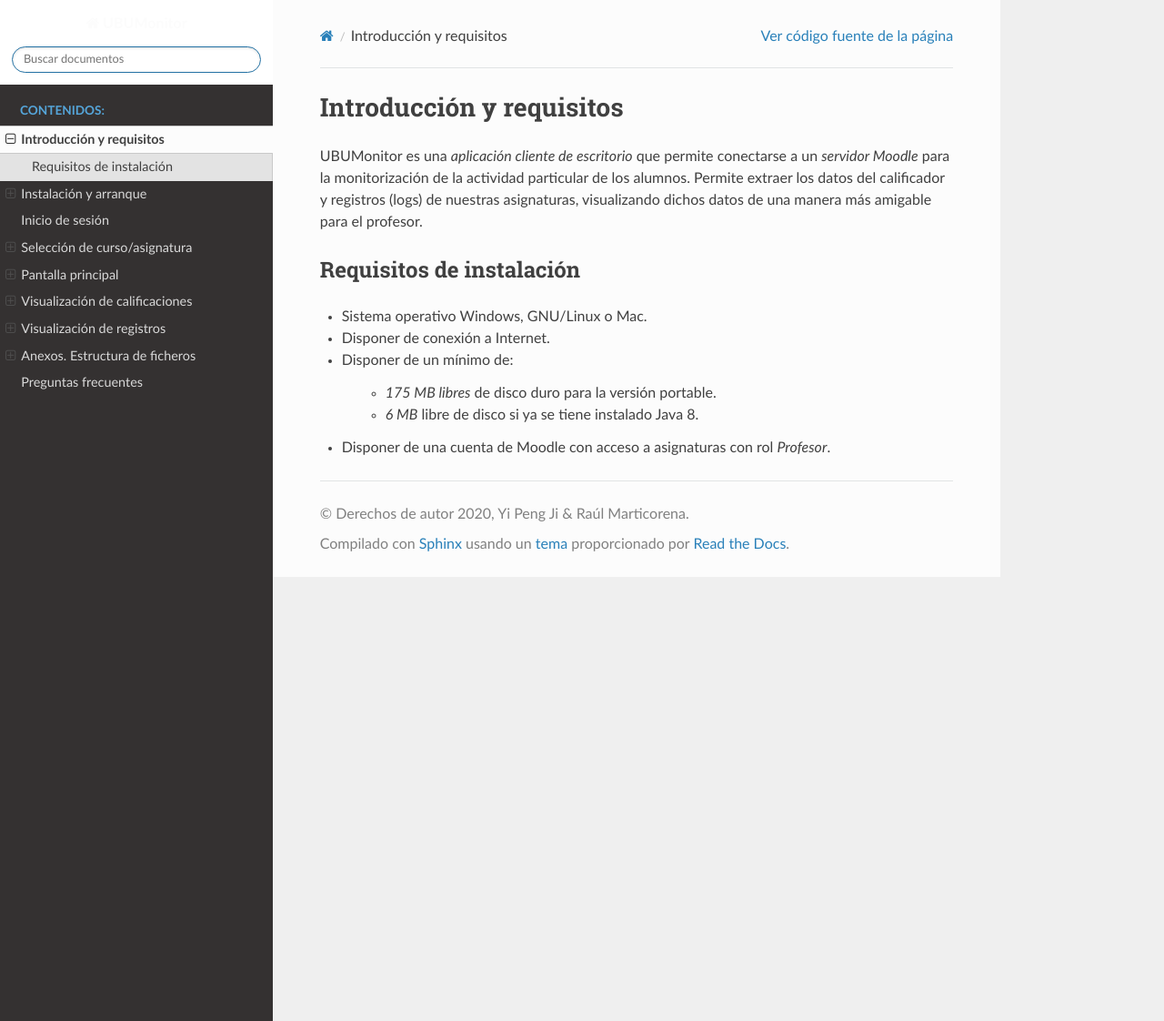
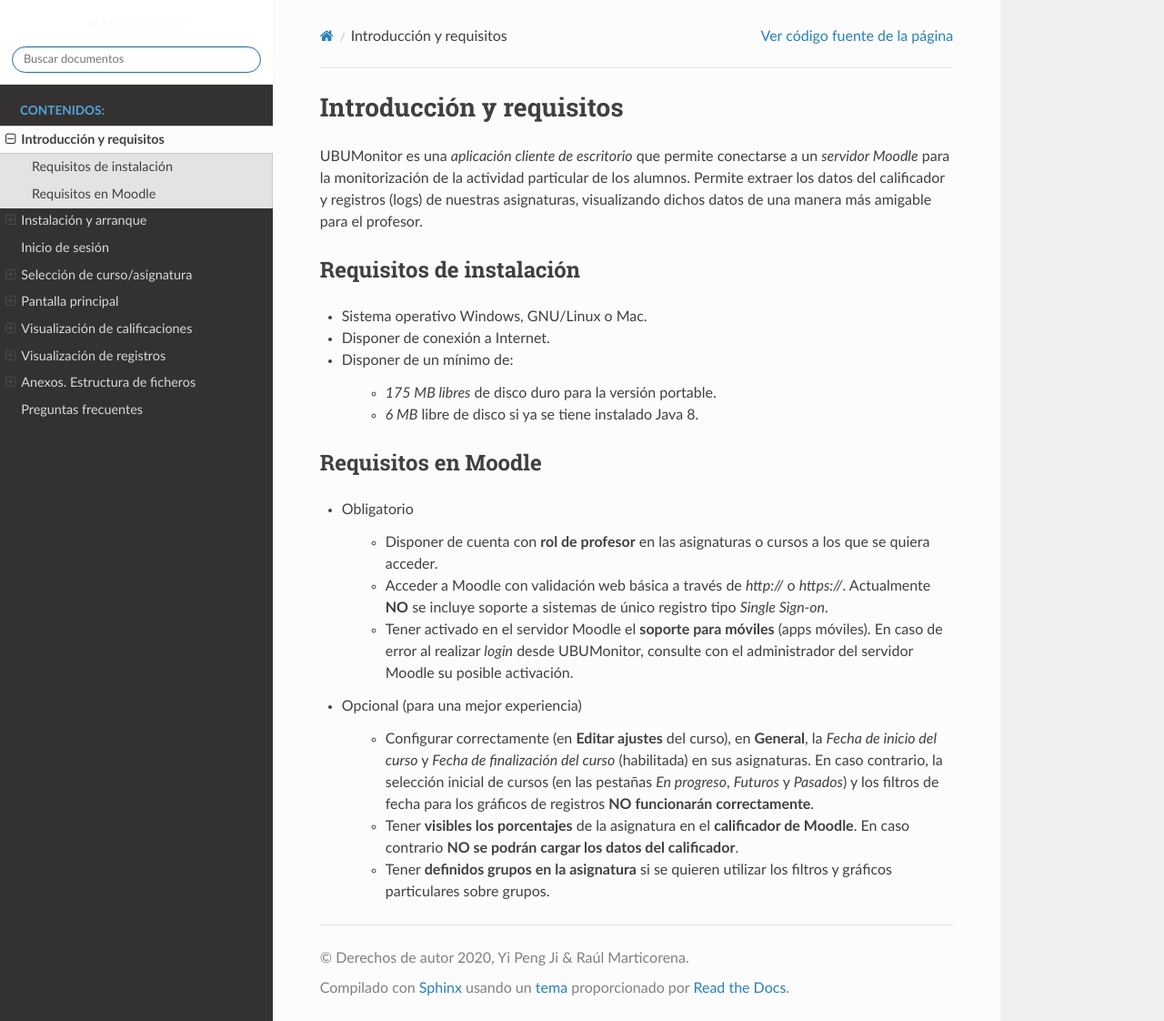
Before and after one commit to rmartico/UBUMonitorDocs, a Sphinx documentation site: the page built from docs/source/introduction.rst, in a window 1280 px wide and 1122 px high. Shown: the whole window at 91% size. Built offline with Sphinx 7.4.7 and the Read the Docs theme 2.0.0, drawn with Linux system fonts in a browser that asks for light colours.

Commit message:
Added requirements in Moodle.

```diff
--- a/docs/source/introduction.rst
+++ b/docs/source/introduction.rst
@@ -13,4 +13,17 @@ Requisitos de instalación
    * *175 MB libres* de disco duro para la versión portable.
    * *6 MB* libre de disco si ya se tiene instalado Java 8.
 
-* Disponer de una cuenta de Moodle con acceso a asignaturas con rol *Profesor*.
+Requisitos en Moodle
+--------------------
+
+* Obligatorio
+
+   * Disponer de cuenta con **rol de profesor** en las asignaturas o cursos a los que se quiera acceder.
+   * Acceder a Moodle con validación web básica a través de `http://` o `https://`. Actualmente **NO** se incluye soporte a sistemas de único registro tipo *Single Sign-on*.
+   * Tener activado en el servidor Moodle el **soporte para móviles** (apps móviles). En caso de error al realizar *login* desde UBUMonitor, consulte con el administrador del servidor Moodle su posible activación.
+
+* Opcional (para una mejor experiencia)
+
+   * Configurar correctamente (en **Editar ajustes** del curso), en **General**, la  *Fecha de inicio del curso* y *Fecha de finalización del curso* (habilitada) en sus asignaturas. En caso contrario, la selección inicial de cursos (en las pestañas *En progreso*, *Futuros* y *Pasados*) y los filtros de fecha para los gráficos de registros **NO funcionarán correctamente**.
+   * Tener **visibles los porcentajes** de la asignatura en el **calificador de Moodle**. En caso contrario **NO se podrán cargar los datos del calificador**.
+   * Tener **definidos grupos en la asignatura** si se quieren utilizar los filtros y gráficos particulares sobre grupos.
```
